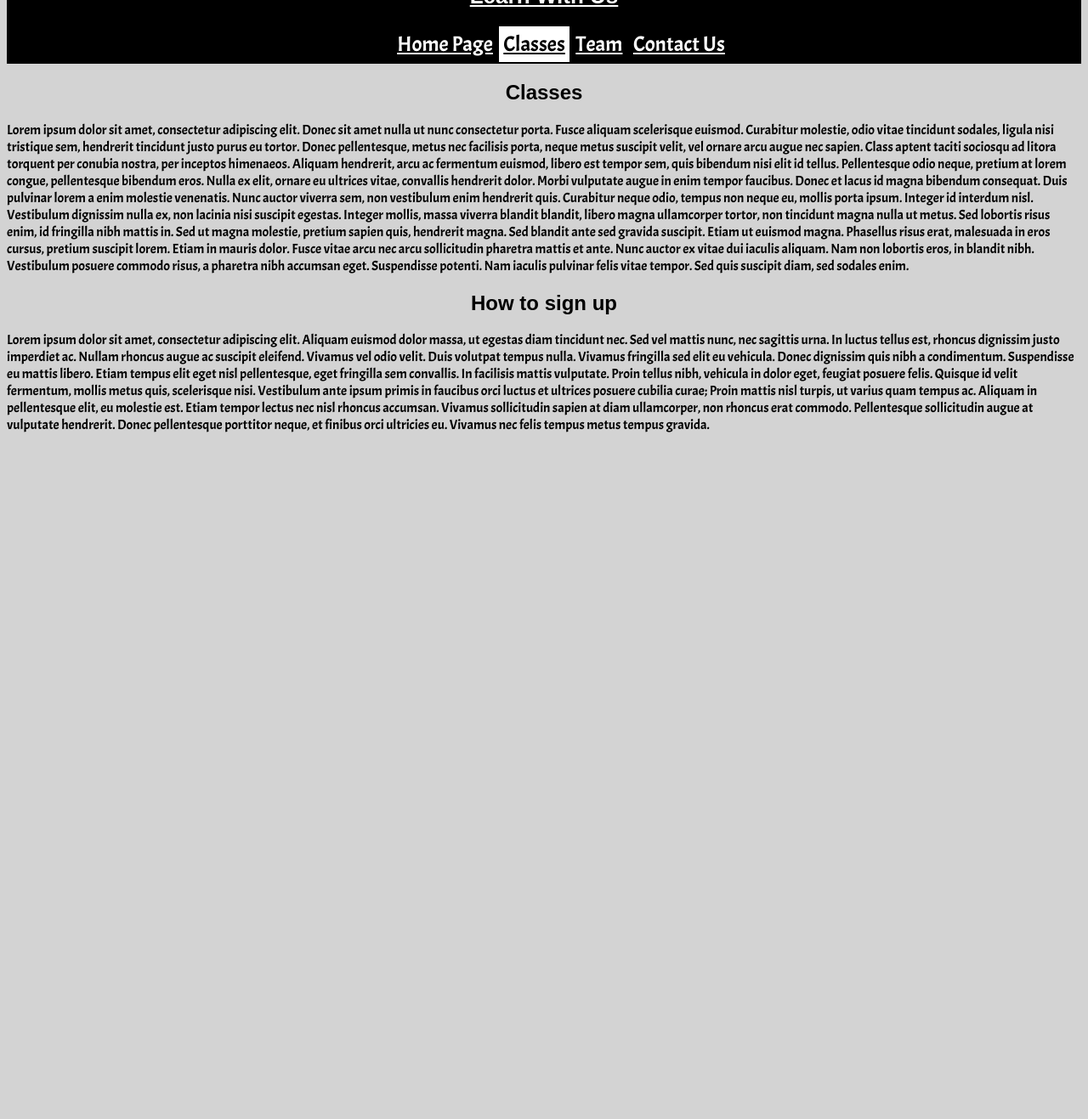
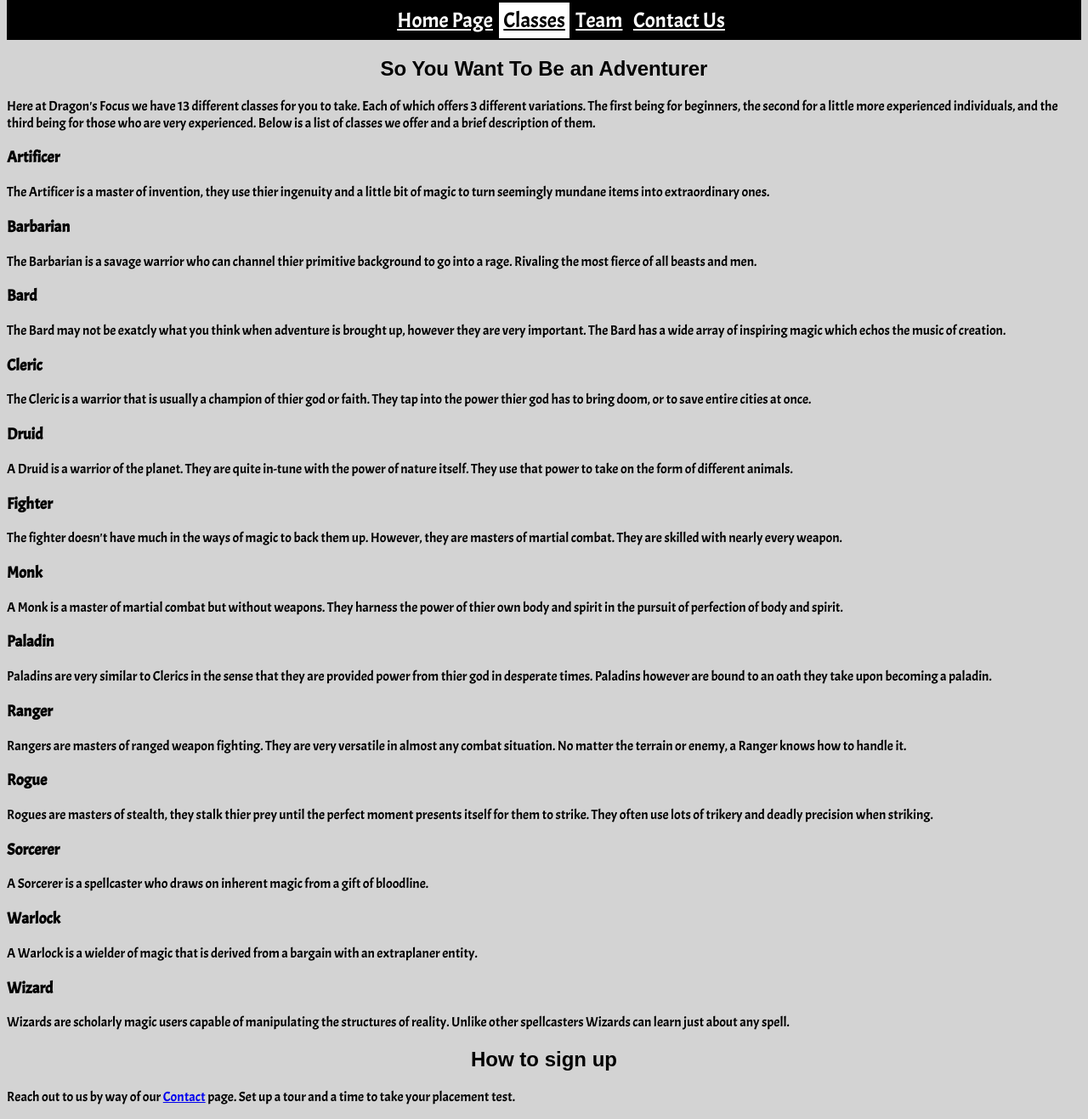
Before and after one commit to bsmith62598/FED1StudioProject, a plain HTML site: page FED1StudioProject/Classes.html in a window 1280 px wide. Shown: the part 65-1382 px from the top of the page at 85% size. Before the commit the page ends 800 px from the top, so only its background shows below. Drawn offline with Linux system fonts and the light colour scheme.

Commit message:
2/4/2021

```diff
--- a/FED1StudioProject/Classes.html
+++ b/FED1StudioProject/Classes.html
@@ -5,13 +5,14 @@
     <meta name="description" content="This is a website for the educational company Learn With Us" />
     <meta name="keywords" content="Education, Learn, Training" />
     <meta name="author" content="Brandon Smith" />
-    <title>Classes | Learn With Us</title>
+    <title>Classes | Dragon's Focus</title>
     <link href="stylesheets/Style.css" rel="stylesheet" />
+    <link href="images/favicon.ico" rel="icon" type="image/x-icon" />
 </head>
 
 <body>
     <header>
-        <img src="" /><h1>Learn With Us</h1>
+        <h1>Dragon's Focus</h1>
         <nav>
             <ul>
                 <li><a href="index.html">Home Page</a></li>
@@ -25,14 +26,92 @@
     <main>
         <article>
             <h2>
-                Classes
+                So You Want To Be an Adventurer
             </h2>
             <p>
-                Lorem ipsum dolor sit amet, consectetur adipiscing elit. Donec sit amet nulla ut nunc consectetur porta. Fusce aliquam scelerisque euismod. Curabitur molestie, odio vitae tincidunt sodales, ligula nisi tristique sem, hendrerit tincidunt justo purus eu tortor. Donec pellentesque, metus nec facilisis porta, neque metus suscipit velit, vel ornare arcu augue nec sapien. Class aptent taciti sociosqu ad litora torquent per conubia nostra, per inceptos himenaeos. Aliquam hendrerit, arcu ac fermentum euismod, libero est tempor sem, quis bibendum nisi elit id tellus. Pellentesque odio neque, pretium at lorem congue, pellentesque bibendum eros. Nulla ex elit, ornare eu ultrices vitae, convallis hendrerit dolor. Morbi vulputate augue in enim tempor faucibus. Donec et lacus id magna bibendum consequat. Duis pulvinar lorem a enim molestie venenatis. Nunc auctor viverra sem, non vestibulum enim hendrerit quis. Curabitur neque odio, tempus non neque eu, mollis porta ipsum. Integer id interdum nisl.
+                Here at Dragon's Focus we have 13 different classes for you to take. Each of which offers 3 different variations. The first being for beginners, the second for a little more experienced individuals, and the third being for those who are very experienced. Below is a list of classes we offer and a brief description of them.
+            </p>
 
-                Vestibulum dignissim nulla ex, non lacinia nisi suscipit egestas. Integer mollis, massa viverra blandit blandit, libero magna ullamcorper tortor, non tincidunt magna nulla ut metus. Sed lobortis risus enim, id fringilla nibh mattis in. Sed ut magna molestie, pretium sapien quis, hendrerit magna. Sed blandit ante sed gravida suscipit. Etiam ut euismod magna. Phasellus risus erat, malesuada in eros cursus, pretium suscipit lorem. Etiam in mauris dolor. Fusce vitae arcu nec arcu sollicitudin pharetra mattis et ante. Nunc auctor ex vitae dui iaculis aliquam. Nam non lobortis eros, in blandit nibh. Vestibulum posuere commodo risus, a pharetra nibh accumsan eget. Suspendisse potenti. Nam iaculis pulvinar felis vitae tempor. Sed quis suscipit diam, sed sodales enim.
+        </article>
+        <section>
+            <h3>Artificer</h3>
+            <p>
+                The Artificer is a master of invention, they use thier ingenuity and a little bit of magic to turn seemingly mundane items into extraordinary ones.
             </p>
-        </article>
+            <h3>
+                Barbarian
+            </h3>
+            <p>
+                The Barbarian is a savage warrior who can channel thier primitive background to go into a rage. Rivaling the most fierce of all beasts and men.
+            </p>
+            <h3>
+                Bard
+            </h3>
+            <p>
+                The Bard may not be exatcly what you think when adventure is brought up, however they are very important. The Bard has a wide array of inspiring magic which echos the music of creation.
+            </p>
+            <h3>
+                Cleric
+            </h3>
+            <p>
+                The Cleric is a warrior that is usually a champion of thier god or faith. They tap into the power thier god has to bring doom, or to save entire cities at once.
+            </p>
+            <h3>
+                Druid
+            </h3>
+            <p>
+                A Druid is a warrior of the planet. They are quite in-tune with the power of nature itself. They use that power to take on the form of different animals.
+            </p>
+            <h3>
+                Fighter
+            </h3>
+            <p>
+                The fighter doesn't have much in the ways of magic to back them up. However, they are masters of martial combat. They are skilled with nearly every weapon.
+            </p>
+            <h3>
+                Monk
+            </h3>
+            <p>
+                A Monk is a master of martial combat but without weapons. They harness the power of thier own body and spirit in the pursuit of perfection of body and spirit.
+            </p>
+            <h3>
+                Paladin
+            </h3>
+            <p>
+                Paladins are very similar to Clerics in the sense that they are provided power from thier god in desperate times. Paladins however are bound to an oath they take upon becoming a paladin.
+            </p>
+            <h3>
+                Ranger
+            </h3>
+            <p>
+                Rangers are masters of ranged weapon fighting. They are very versatile in almost any combat situation. No matter the terrain or enemy, a Ranger knows how to handle it.
+            </p>
+            <h3>
+                Rogue
+            </h3>
+            <p>
+                Rogues are masters of stealth, they stalk thier prey until the perfect moment presents itself for them to strike. They often use lots of trikery and deadly precision when striking.
+            </p>
+            <h3>
+                Sorcerer
+            </h3>
+            <p>
+                A Sorcerer is a spellcaster who draws on inherent magic from a gift of bloodline.
+            </p>
+            <h3>
+                Warlock
+            </h3>
+            <p>
+                A Warlock is a wielder of magic that is derived from a bargain with an extraplaner entity.
+            </p>
+            <h3>
+                Wizard
+            </h3>
+            <p>
+                Wizards are scholarly magic users capable of manipulating the structures of reality. Unlike other spellcasters Wizards can learn just about any spell.
+            </p>
+
+        </section>
 
         <article>
             <aside>
@@ -40,9 +119,7 @@
                     How to sign up
                 </h2>
                 <p>
-                    Lorem ipsum dolor sit amet, consectetur adipiscing elit. Aliquam euismod dolor massa, ut egestas diam tincidunt nec. Sed vel mattis nunc, nec sagittis urna. In luctus tellus est, rhoncus dignissim justo imperdiet ac. Nullam rhoncus augue ac suscipit eleifend. Vivamus vel odio velit. Duis volutpat tempus nulla. Vivamus fringilla sed elit eu vehicula.
-
-                    Donec dignissim quis nibh a condimentum. Suspendisse eu mattis libero. Etiam tempus elit eget nisl pellentesque, eget fringilla sem convallis. In facilisis mattis vulputate. Proin tellus nibh, vehicula in dolor eget, feugiat posuere felis. Quisque id velit fermentum, mollis metus quis, scelerisque nisi. Vestibulum ante ipsum primis in faucibus orci luctus et ultrices posuere cubilia curae; Proin mattis nisl turpis, ut varius quam tempus ac. Aliquam in pellentesque elit, eu molestie est. Etiam tempor lectus nec nisl rhoncus accumsan. Vivamus sollicitudin sapien at diam ullamcorper, non rhoncus erat commodo. Pellentesque sollicitudin augue at vulputate hendrerit. Donec pellentesque porttitor neque, et finibus orci ultricies eu. Vivamus nec felis tempus metus tempus gravida.
+                    Reach out to us by way of our <a href="Contact.html">Contact</a> page. Set up a tour and a time to take your placement test.
                 </p>
             </aside>
         </article>
```
